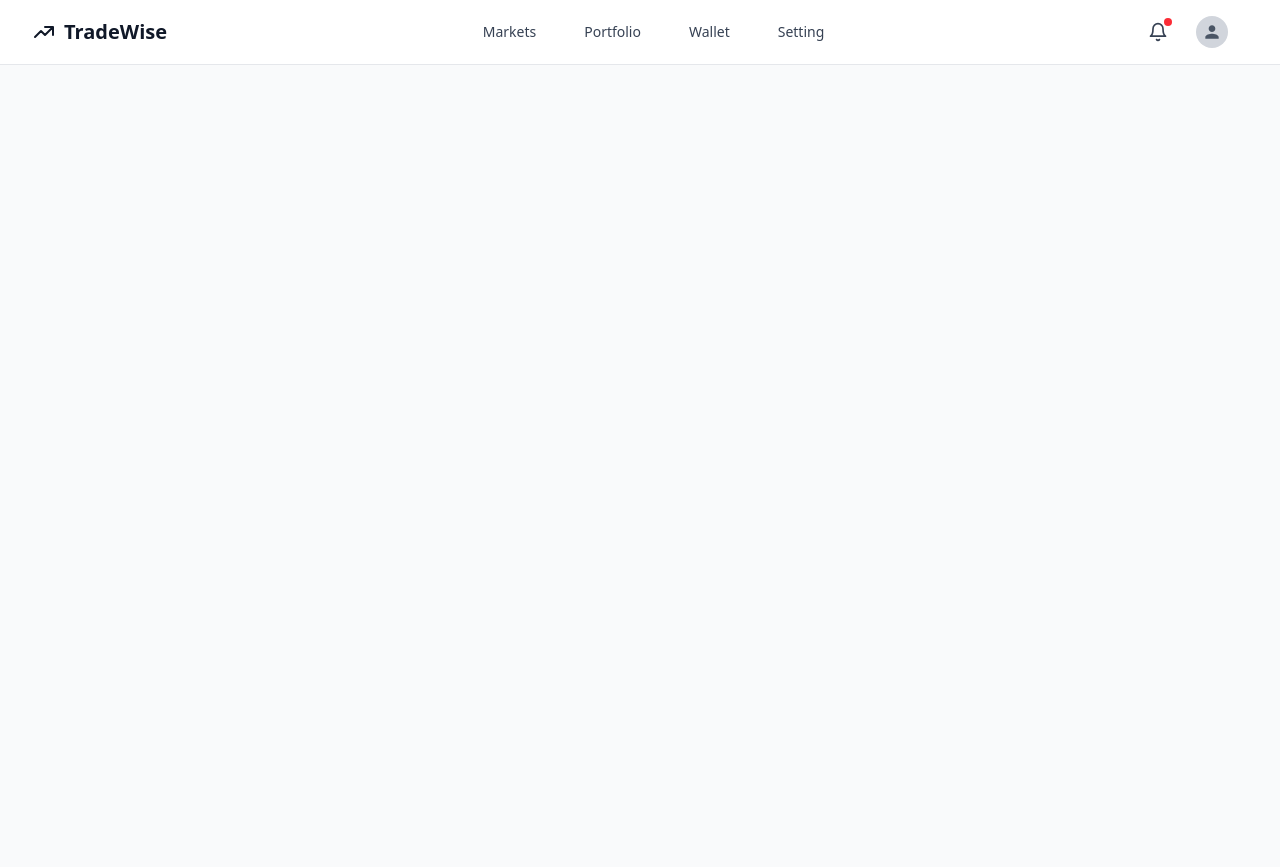
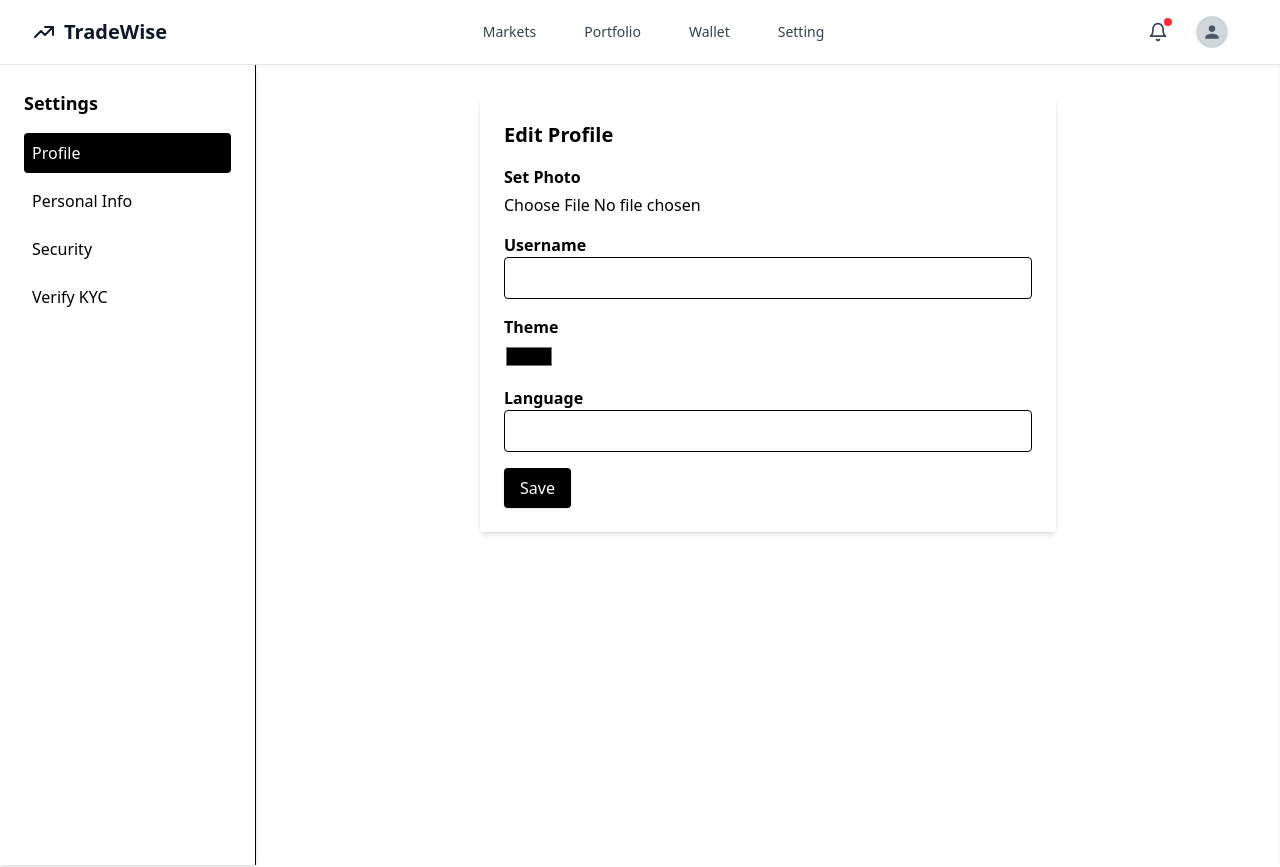
Before and after one commit to Awel7799/Ethio-stock-trading, a React (Vite) app in the folder client/: page /Setting in a window 1280 px wide. Shown: the top 867 px of the page. Built offline with nearby package versions, Linux system fonts and the light colour scheme; the HTML template or start-up script is replaced by a standard one.

Commit message:
setting/profile page frontend modified to have sidebar and content of 4 section like profile and security

```diff
--- a/client/src/App.jsx
+++ b/client/src/App.jsx
@@ -6,7 +6,7 @@ import Navigation from './components/layout/Navbar' // Fixed: Changed from Navba
 import Markets from './pages/Market'
 import Portfolio from './pages/Portfolio'
 import Wallet from './pages/Wallet'
-import Profile from './pages/Profile'
+import Setting from './pages/Setting'
 import Footer from './components/layout/Footer'
 
 function App() {
@@ -26,7 +26,7 @@ function App() {
                     <Route path="/markets" element={<Markets />} />
                     <Route path="/portfolio" element={<Portfolio />} />
                     <Route path="/wallet" element={<Wallet />} />
-                    <Route path="/Setting" element={<Profile />} />
+                    <Route path="/Setting" element={<Setting />} />
                     <Route path="/holdings" element={<HoldingsCard />} />
                     <Route path="/stock/:symbol" element={<StockDetailPage />} />
                   </Routes>
--- a/client/src/components/setting/PersonalInfo.jsx
+++ b/client/src/components/setting/PersonalInfo.jsx
@@ -0,0 +1,45 @@
+import { useState } from "react";
+
+function PersonalInfo() {
+  const [form, setForm] = useState({
+    name: "",
+    dob: "",
+    address: "",
+    phone: "",
+    email: "",
+  });
+  const [error, setError] = useState("");
+
+  const handleChange = (e) => {
+    setForm({ ...form, [e.target.name]: e.target.value });
+  };
+
+  const handleSubmit = (e) => {
+    e.preventDefault();
+    if (!form.name || !form.email) {
+      setError("Name and Email are required");
+      return;
+    }
+    setError("");
+    alert("Personal info saved");
+  };
+
+  return (
+    <div className="max-w-xl mx-auto bg-white p-6 shadow-md rounded">
+      <h2 className="text-xl font-bold mb-4">Personal Information</h2>
+      <form onSubmit={handleSubmit} className="space-y-4">
+        <input name="name" type="text" placeholder="Full legal name" onChange={handleChange} className="w-full border p-2 rounded" />
+        <input name="dob" type="date" onChange={handleChange} className="w-full border p-2 rounded" />
+        <input name="address" type="text" placeholder="Residential address" onChange={handleChange} className="w-full border p-2 rounded" />
+        <input name="phone" type="tel" placeholder="+251..." onChange={handleChange} className="w-full border p-2 rounded" />
+        <input name="email" type="email" placeholder="Email" onChange={handleChange} className="w-full border p-2 rounded" />
+        {error && <p className="text-red-500 text-sm">{error}</p>}
+        <button type="submit" className="bg-black text-white px-4 py-2 rounded shadow">
+          Save
+        </button>
+      </form>
+    </div>
+  );
+}
+
+export default PersonalInfo;
--- a/client/src/components/setting/Sidebar.jsx
+++ b/client/src/components/setting/Sidebar.jsx
@@ -1,9 +1,31 @@
-function Sidebar(){
-    return(
-     <div className="flex min-h-screen">
+function Sidebar({ setActiveSection, activeSection }) {
+  const navItem = [
+    { id: "Profile", label: "Profile" },
+    { id: "PersonalInfo", label: "Personal Info" },
+    { id: "Security", label: "Security" },
+    { id: "VerifyKYC", label: "Verify KYC" },
+  ];
 
-     </div>
-    );
-};
+  return (
+    <div className="w-64 bg-white border-r shadow-md p-6">
+      <h2 className="text-lg font-bold mb-4">Settings</h2>
+      <ul>
+        {navItem.map((item) => (
+          <li
+            key={item.id}
+            className={`cursor-pointer p-2 rounded mb-2 transition ${
+              activeSection === item.id
+                ? "bg-black text-white"
+                : "hover:bg-gray-100"
+            }`}
+            onClick={() => setActiveSection(item.id)}
+          >
+            {item.label}
+          </li>
+        ))}
+      </ul>
+    </div>
+  );
+}
 
 export default Sidebar;
--- a/client/src/components/setting/profile.jsx
+++ b/client/src/components/setting/profile.jsx
@@ -0,0 +1,51 @@
+import { useState } from "react";
+
+function Profile() {
+  const [username, setUsername] = useState("");
+  const [error, setError] = useState("");
+
+  const handleSubmit = (e) => {
+    e.preventDefault();
+    if (!username.trim()) {
+      setError("Username is required");
+      return;
+    }
+    setError("");
+    alert("Profile updated");
+  };
+
+  return (
+    <div className="max-w-xl mx-auto bg-white p-6 shadow-md rounded">
+      <h2 className="text-xl font-bold mb-4">Edit Profile</h2>
+      <form onSubmit={handleSubmit} className="space-y-4">
+        <div>
+          <label className="font-semibold">Set Photo</label>
+          <input type="file" className="block mt-1" />
+        </div>
+        <div>
+          <label className="font-semibold">Username</label>
+          <input
+            type="text"
+            value={username}
+            onChange={(e) => setUsername(e.target.value)}
+            className="w-full border p-2 rounded"
+          />
+          {error && <p className="text-red-500 text-sm mt-1">{error}</p>}
+        </div>
+        <div>
+          <label className="font-semibold">Theme</label>
+          <input type="color" className="block mt-1" />
+        </div>
+        <div>
+          <label className="font-semibold">Language</label>
+          <input type="text" className="w-full border p-2 rounded" />
+        </div>
+        <button type="submit" className="bg-black text-white px-4 py-2 rounded shadow">
+          Save
+        </button>
+      </form>
+    </div>
+  );
+}
+
+export default Profile;
--- a/client/src/components/setting/security.jsx
+++ b/client/src/components/setting/security.jsx
@@ -0,0 +1,61 @@
+import { useState } from "react";
+
+function Security() {
+  const [password, setPassword] = useState("");
+  const [confirm, setConfirm] = useState("");
+  const [error, setError] = useState("");
+
+  const handleSubmit = (e) => {
+    e.preventDefault();
+    if (password !== confirm) {
+      setError("Passwords do not match");
+      return;
+    }
+    setError("");
+    alert("Security settings updated");
+  };
+
+  return (
+    <div className="max-w-xl mx-auto bg-white p-6 shadow-md rounded">
+      <h2 className="text-xl font-bold mb-4">Security</h2>
+      <form onSubmit={handleSubmit} className="space-y-4">
+        <input
+          type="password"
+          placeholder="Set password"
+          value={password}
+          onChange={(e) => setPassword(e.target.value)}
+          className="w-full border p-2 rounded"
+        />
+        <input
+          type="password"
+          placeholder="Confirm password"
+          value={confirm}
+          onChange={(e) => setConfirm(e.target.value)}
+          className="w-full border p-2 rounded"
+        />
+        <input type="text" placeholder="2FA Authentication Code" className="w-full border p-2 rounded" />
+        <select className="w-full border p-2 rounded">
+          <option value="">Select Bank</option>
+          <optgroup label="International">
+            <option value="bank">Bank Account</option>
+            <option value="card">Credit/Debit Card</option>
+            <option value="paypal">PayPal</option>
+          </optgroup>
+          <optgroup label="Ethiopian Banks">
+            <option value="cbe">CBE</option>
+            <option value="awash">Awash</option>
+            <option value="dashen">Dashen</option>
+            <option value="nib">NIB</option>
+            <option value="boa">Bank of Abyssinia</option>
+          </optgroup>
+        </select>
+        {error && <p className="text-red-500 text-sm">{error}</p>}
+        <button type="submit" className="bg-black text-white px-4 py-2 rounded shadow">
+          Save
+        </button>
+      </form>
+    </div>
+  );
+}
+
+export default Security;
--- a/client/src/components/setting/verifyKYC.jsx
+++ b/client/src/components/setting/verifyKYC.jsx
@@ -0,0 +1,11 @@
+function VerifyKYC() {
+  return (
+    <div className="max-w-xl mx-auto bg-white p-6 shadow-md rounded">
+      <h2 className="text-xl font-bold">Verify KYC</h2>
+      <p className="mt-2">This section will help you complete your KYC verification.</p>
+      {/* You can add upload forms here */}
+    </div>
+  );
+}
+
+export default VerifyKYC;
--- a/client/src/pages/Profile.jsx
+++ /dev/null
@@ -1,10 +0,0 @@
-import Button from "../components/comman/Button";
-import Sidebar from "../components/setting/Sidebar";
-export default function Profile() {
-  return (
-    <div className="container mx-auto px-4 py-8">
-      <Sidebar />
-      <Button>change</Button>
-    </div>
-  )
-};
--- /dev/null
+++ b/client/src/pages/Setting.jsx
@@ -0,0 +1,33 @@
+import Button from "../components/comman/Button";
+import Sidebar from "../components/setting/Sidebar";
+import PersonalInfo from "../components/setting/PersonalInfo";
+import Profile from "../components/setting/Profile";
+import Security from "../components/setting/Security";
+import VerifyKYC from "../components/setting/VerifyKYC";
+import { useState } from "react";
+
+export default function Setting() {
+  const [activeSection, setActiveSection] = useState("Profile");
+
+  const renderSection = () => {
+    switch (activeSection) {
+      case "Profile":
+        return <Profile />;
+      case "PersonalInfo":
+        return <PersonalInfo />;
+      case "Security":
+        return <Security />;
+      case "VerifyKYC":
+        return <VerifyKYC />;
+      default:
+        return <Profile />;
+    }
+  };
+
+  return (
+    <div className="flex min-h-screen bg-white text-black">
+      <Sidebar setActiveSection={setActiveSection} activeSection={activeSection} />
+      <div className="flex-1 p-8 shadow-inner">{renderSection()}</div>
+    </div>
+  );
+}
```
Also changed, not shown: client/src/components/setting/notification.jsx (deleted), 2 other files (tests, documents, lock files or other folders).
